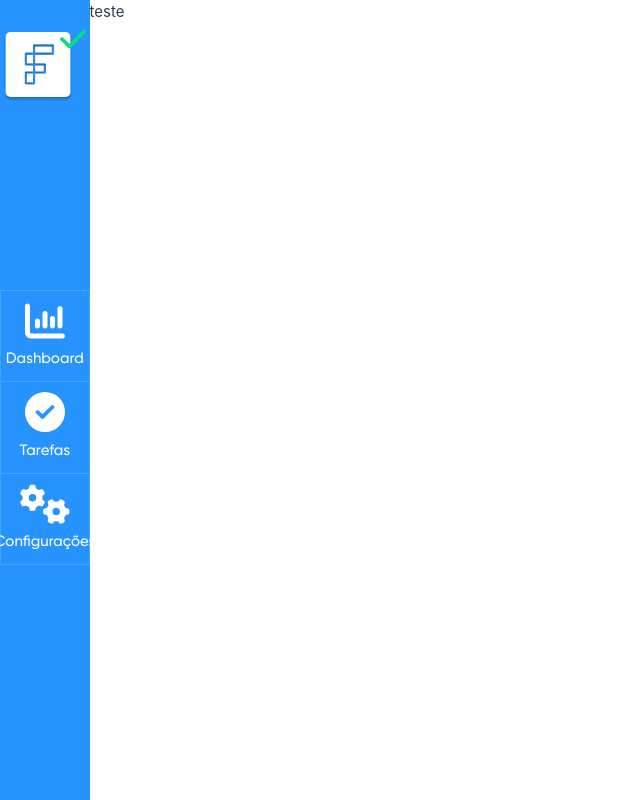
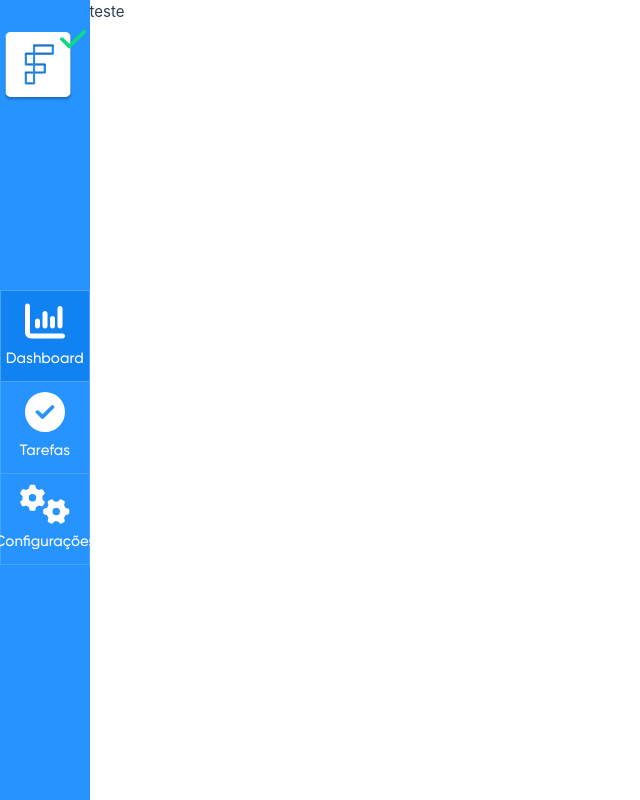
Before and after one commit to DevJulio/todo-facilita, a Vue app: page /home in a window 1280 px wide. Shown: the whole page, without its empty margins (0-640 px from the left). Built offline with nearby package versions, Linux system fonts and the light colour scheme.

Commit message:
feat: finalized left bar

```diff
--- /dev/null
+++ b/src/components/action-item/ActionItem.vue
@@ -0,0 +1,51 @@
+<template>
+  <div
+    class="action-item"
+    :id="divId"
+    :style="{ backgroundColor: idItem == currentClicked ? '#1182F2' : '#2693FF' }"
+  >
+    <fa :icon="icon" style="color: white; font-size: 40px" />
+    <span class="label">{{ label }}</span>
+  </div>
+</template>
+
+<script>
+export default {
+  name: 'FAActionItem',
+  props: {
+    label: {
+      type: String,
+      required: true
+    },
+    icon: {
+      type: String,
+      required: true
+    },
+    currentClicked: {
+      type: String,
+      required: true
+    },
+    idItem: {
+      type: String,
+      required: true
+    }
+  }
+}
+</script>
+
+<style lang="stylus" scoped>
+@import '../../assets/styles/theme.styl'
+.label
+  color white
+  font-family $td-medium
+  margin-top 0.5vw
+.action-item
+ display: flex;
+ flex-direction column
+ width 100%
+ border solid #46A3FF 1px
+ padding 10px 0px 10px 0px
+ align-items center
+ margin-bottom -1px
+ cursor pointer
+</style>
--- a/src/main.js
+++ b/src/main.js
@@ -3,10 +3,8 @@ import './assets/main.css'
 import { createApp } from 'vue'
 import App from './App.vue'
 import router from './router'
-//Adicionando os ícones da fa
 import { library } from '@fortawesome/fontawesome-svg-core'
 import { faCheck, faCircleCheck, faChartColumn, faGears } from '@fortawesome/free-solid-svg-icons'
-// import { faCircleCheck } from '@fortawesome/free-regular-svg-icons'
 import { FontAwesomeIcon } from '@fortawesome/vue-fontawesome'
 
 library.add([faCheck, faCircleCheck, faChartColumn, faGears])
--- a/src/views/DashboardView.vue
+++ b/src/views/DashboardView.vue
@@ -9,24 +9,52 @@
         />
       </div>
       <div class="actions-container">
-        <div class="action-item">
-          <fa icon="chart-column" style="color: white; font-size: 40px" />
-          <span class="label">Dashboard</span>
-        </div>
-        <div class="action-item">
-          <fa icon="circle-check" style="color: white; font-size: 40px" />
-          <span class="label">Tarefas</span>
-        </div>
-        <div class="action-item">
-          <fa icon="gears" style="color: white; font-size: 40px" />
-          <span class="label">Configurações</span>
-        </div>
+        <!-- Foram usados ícones compativeis e uma lógica para manter um item com destaque de cor-->
+        <FAActionItem
+          icon="chart-column"
+          label="Dashboard"
+          @click="handleClickAction(1)"
+          :current-clicked="activeAction"
+          idItem="1"
+        />
+        <FAActionItem
+          icon="circle-check"
+          label="Tarefas"
+          @click="handleClickAction(2)"
+          :current-clicked="activeAction"
+          idItem="2"
+        />
+        <FAActionItem
+          icon="gears"
+          label="Configurações"
+          @click="handleClickAction(3)"
+          :current-clicked="activeAction"
+          idItem="3"
+        />
       </div>
     </div>
     <div class="topbar">teste</div>
   </div>
 </template>
-<script></script>
+<script>
+import FAActionItem from '../components/action-item/ActionItem.vue'
+
+export default {
+  components: {
+    FAActionItem
+  },
+  data() {
+    return {
+      activeAction: 1
+    }
+  },
+  methods: {
+    handleClickAction(id) {
+      this.activeAction = id
+    }
+  }
+}
+</script>
 
 <style lang="stylus" scoped>
 @import '../assets/styles/theme.styl'
```
